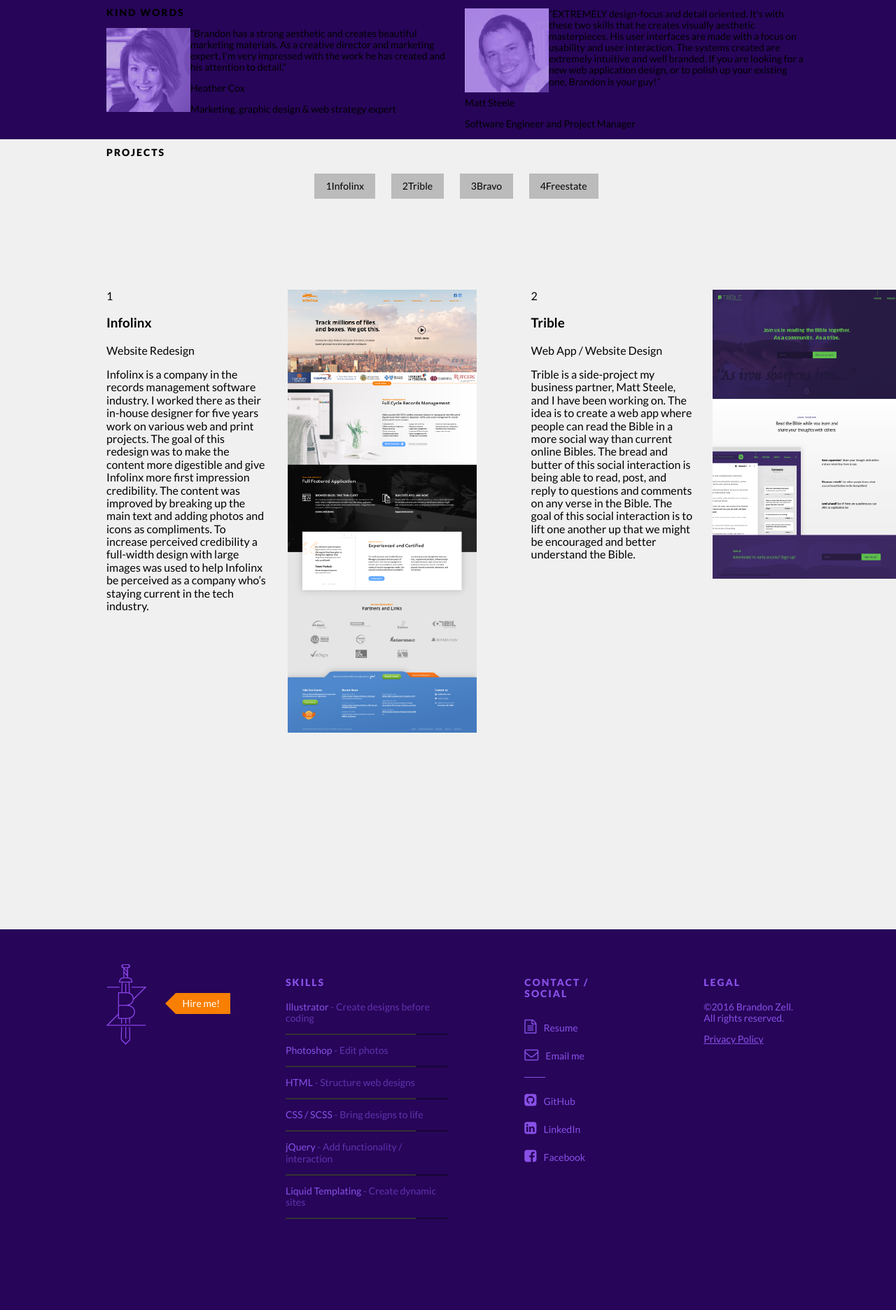
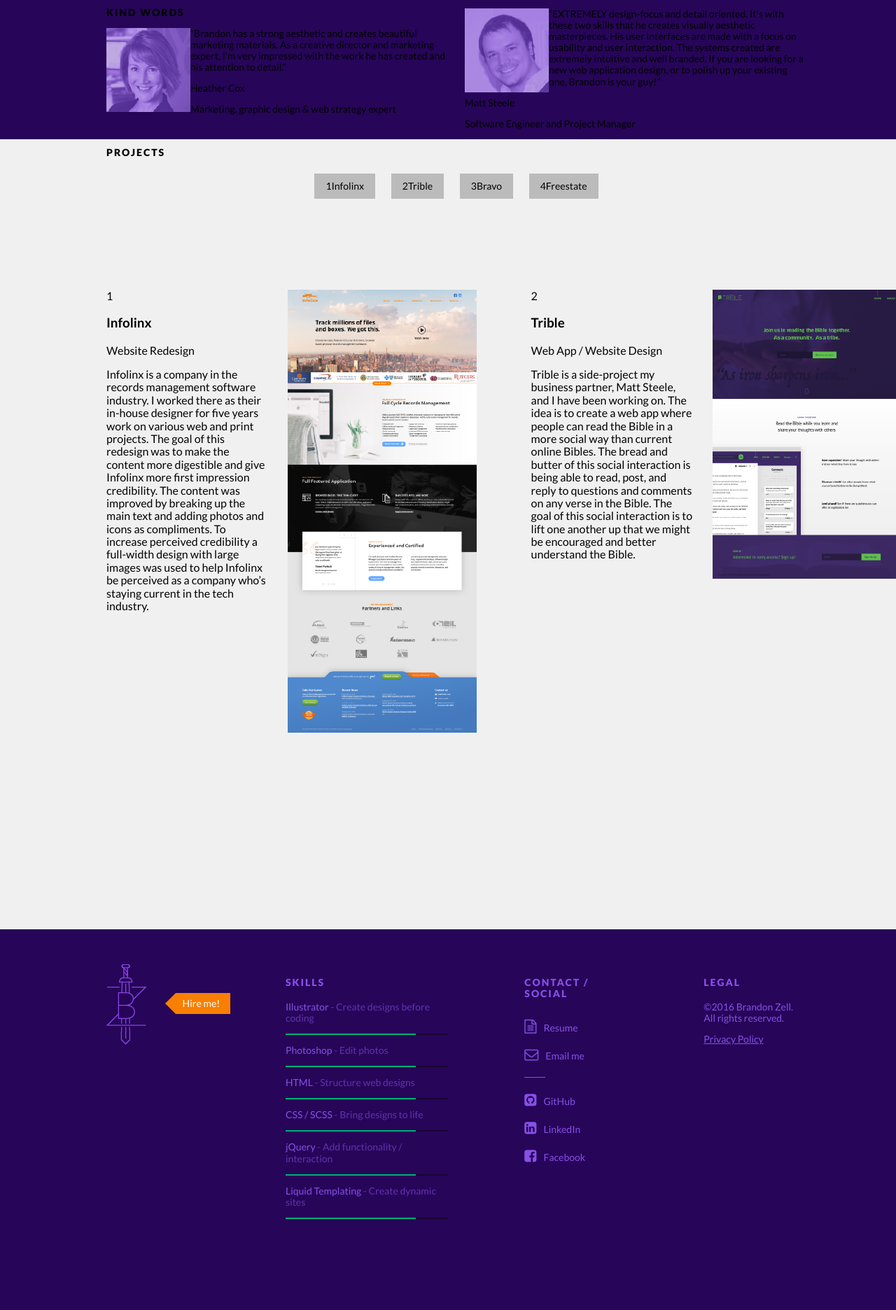
Before and after one commit to bzle/brandonz-me, a Jekyll site: the page built from index.html, in a window 1280 px wide. Shown: the part 725-2597 px from the top of the page at 70% size. Built offline with Jekyll 4.4.1, drawn with Linux system fonts in a browser that asks for light colours; nearby versions of some CDN libraries.

Commit message:
Updated '/css/style.scss' via CloudCannon

```diff
--- a/css/style.scss
+++ b/css/style.scss
@@ -808,7 +808,7 @@ $purple: #270559;
 $light-purple: #8850E7;
 $dark-purple: #170633;
 $orange: #F87F02;
-$teal: #333;
+$teal: #00B174;
 $gray: #F0F0F0;
 $black: #333;
 
```
